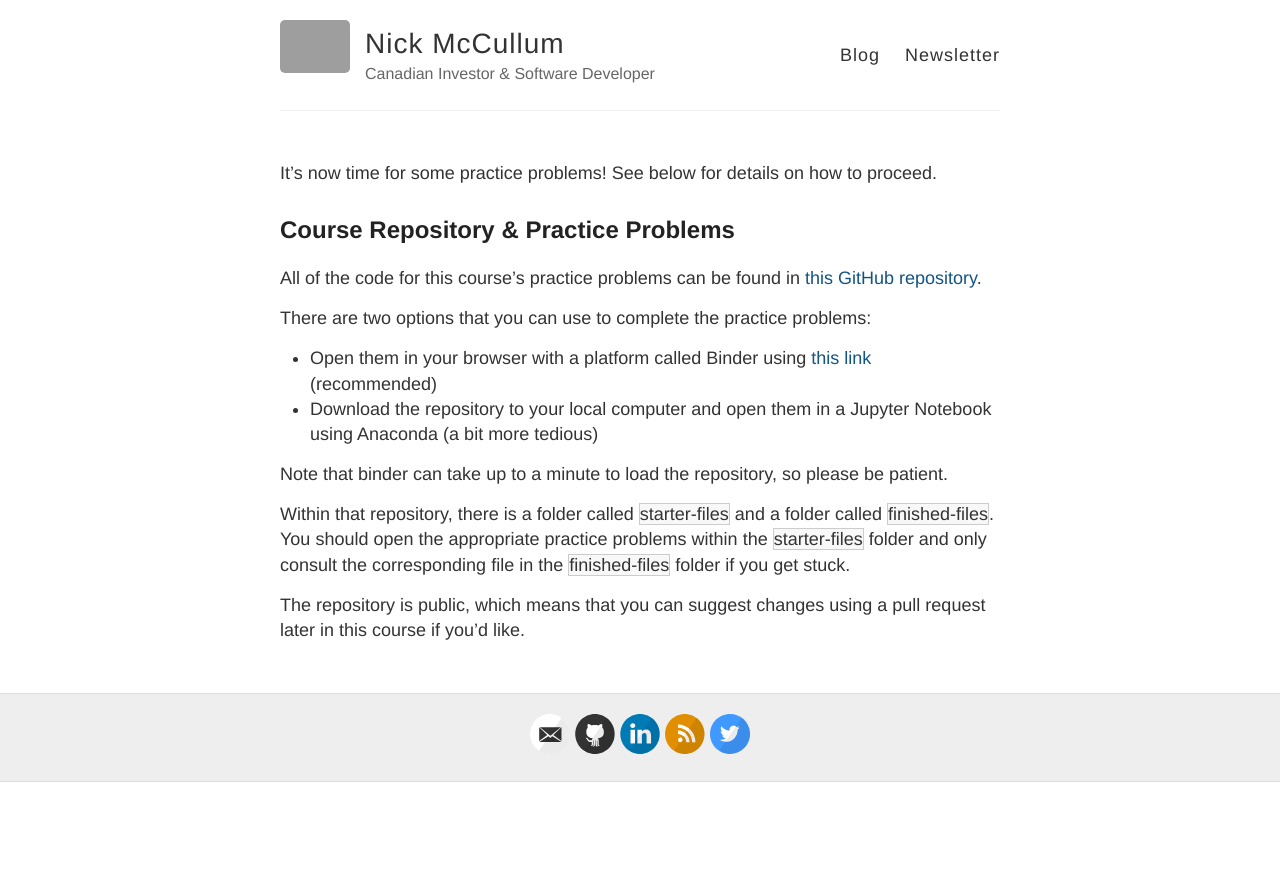
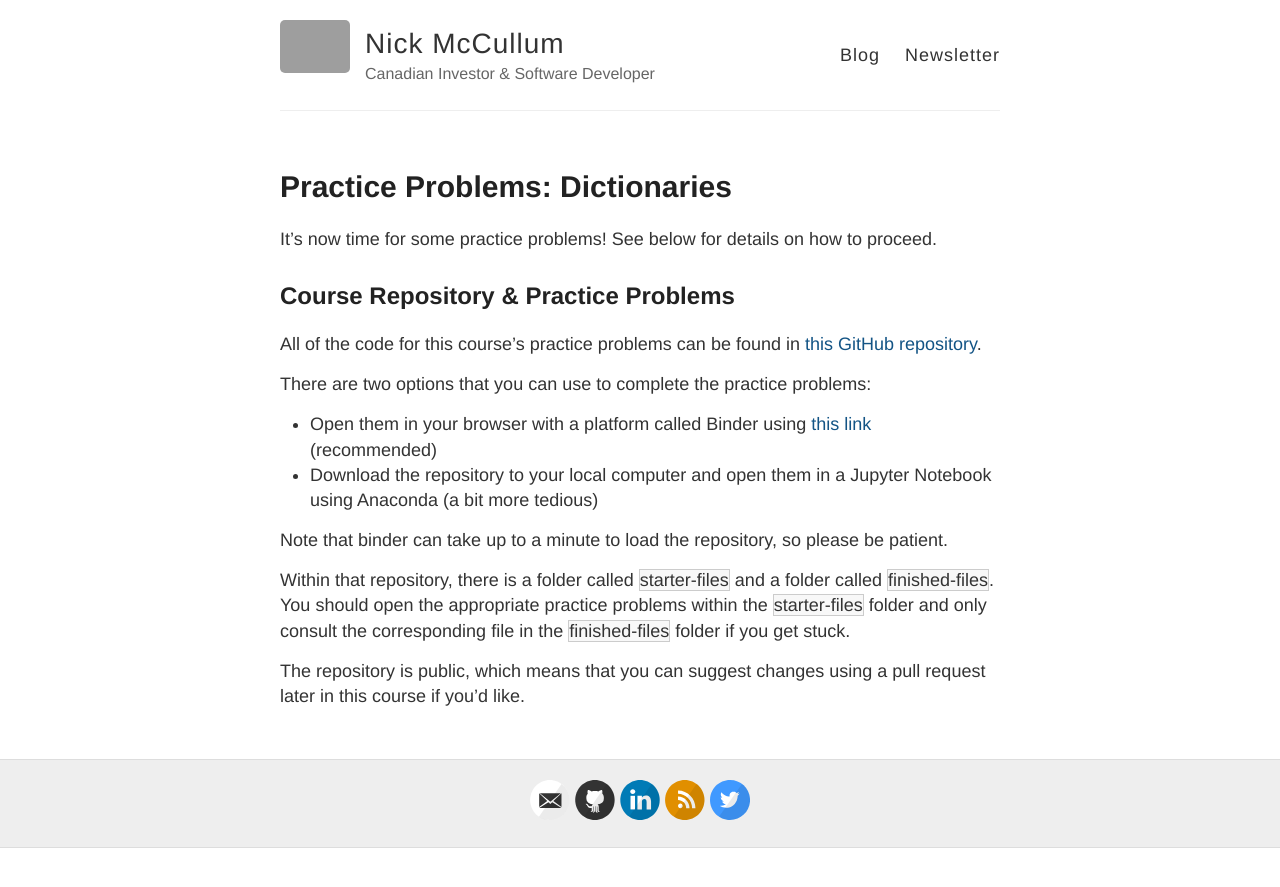
Before and after one commit to rosyberti/website, a Jekyll site: the page built from python-course/dictionaries-practice-problems.md, in a window 1280 px wide. Shown: the top 887 px of the page. Built offline with Jekyll 4.4.1, drawn with Linux system fonts in a browser that asks for light colours; our own code applies the rules of GitHub Pages for plain Markdown files; grey boxes are pictures that could not be loaded.

Commit message:
fixed title

```diff
--- a/python-course/dictionaries-practice-problems.md
+++ b/python-course/dictionaries-practice-problems.md
@@ -1,6 +1,6 @@
 ---
 layout: page
-title: Practice Problems: Dictionaries
+title: 'Practice Problems: Dictionaries'
 ---
 
 It's now time for some practice problems! See below for details on how to proceed.
```
